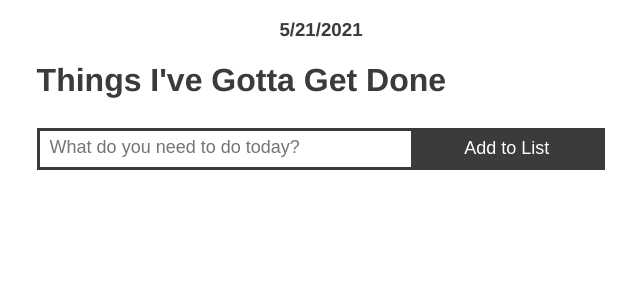
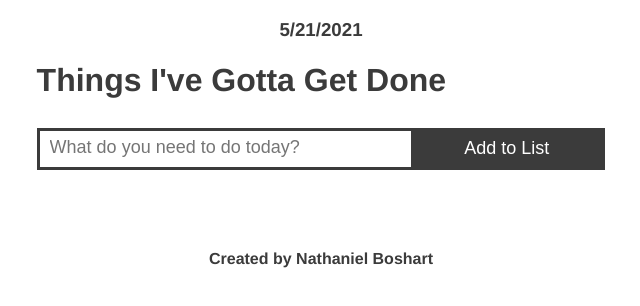
Before and after one commit to nathanboshart/Todo-List, a plain HTML site: page index.html in a window 1280 px wide. Shown: the whole page, without its empty margins (319-959 px from the left). Drawn offline with nearby package versions, Linux system fonts and the light colour scheme.

Commit message:
Added footer to HTML

```diff
--- a/index.html
+++ b/index.html
@@ -23,6 +23,9 @@
             </form>
             <div id="victory_image">
             </div>
+            <div id="footer">
+                <p>Created by Nathaniel Boshart</p>
+            </div>
         </div>
     </body>
 </html>
--- a/styles.css
+++ b/styles.css
@@ -62,10 +62,13 @@ input[type="checkbox"] {
 }
 
 #victory_image{
-    /*padding: 1rem 0 1rem 0;*/
     padding: 2rem 0 2rem 0;
     display: block;
     margin-left: auto;
     margin-right: auto;
     width: 50%;
 }
+
+#footer p {
+    text-align: center;
+}
```
